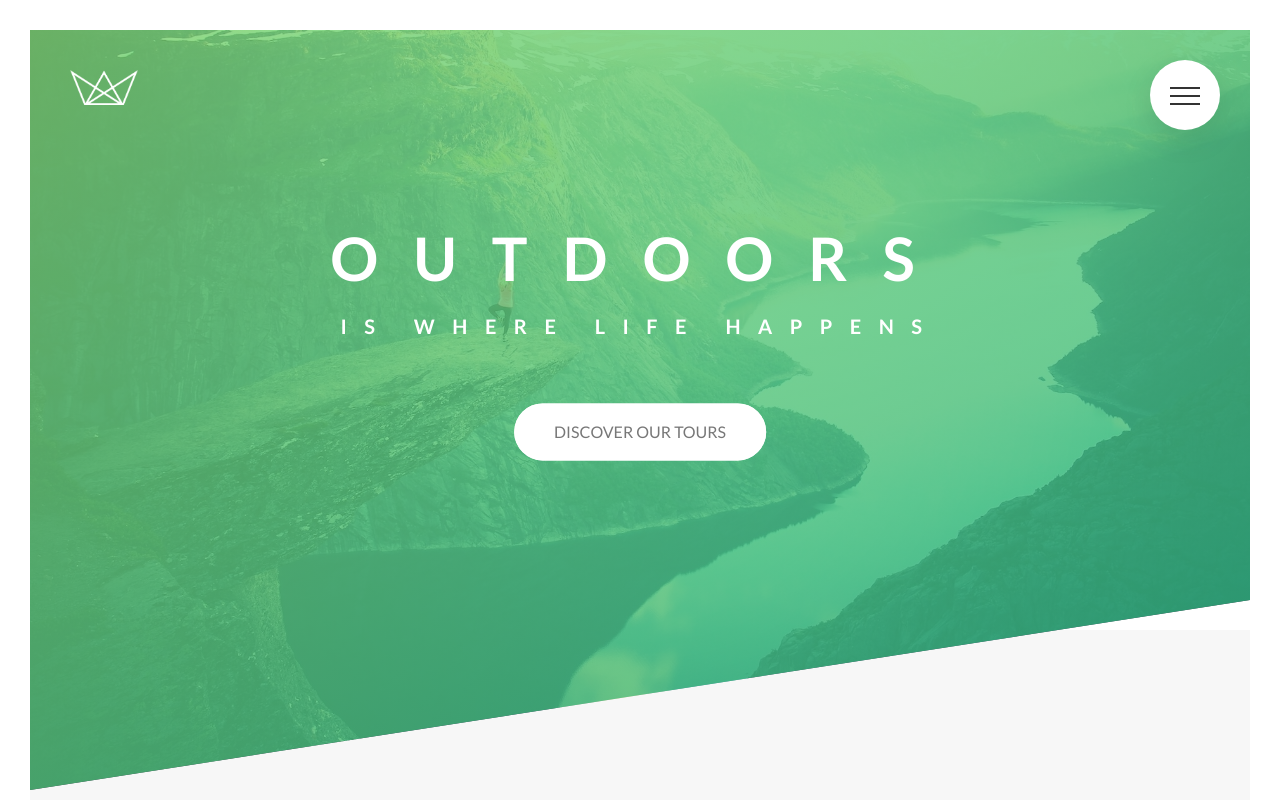
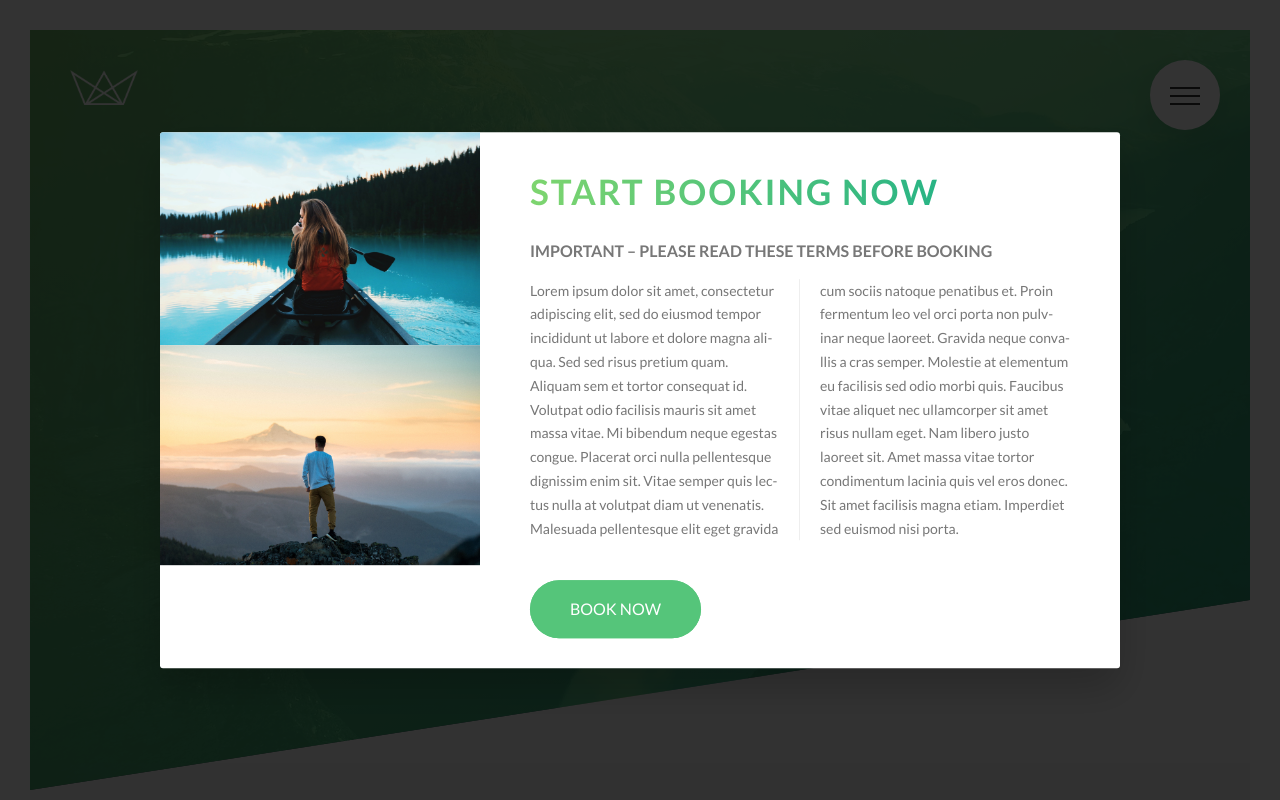
Before and after one commit to DeepLearnerSC/Natours-Project, a website: page index.html in a window 1280 px wide. Shown: the top 800 px of the page. Drawn offline with Linux system fonts and the light colour scheme.

Commit message:
add popup: 2img and 2columns

```diff
--- a/index.html
+++ b/index.html
@@ -412,7 +412,31 @@
       </div>
   </footer>
 
-
+  <div class="popup" id="popup">
+    <div class="popup__content">
+        <div class="popup__left">
+            <img src="img/nat-8.jpg" alt="Tour photo" class="popup__img">
+            <img src="img/nat-9.jpg" alt="Tour photo" class="popup__img">
+        </div>
+        <div class="popup__right">
+            <!-- <a href="#section-tours" class="popup__close">&times;</a> -->
+            <h2 class="heading-secondary u-margin-bottom-small">Start booking now</h2>
+            <h3 class="heading-tertiary u-margin-bottom-small">Important &ndash; Please read these terms before booking</h3>
+            <p class="popup__text">
+                Lorem ipsum dolor sit amet, consectetur adipiscing elit, sed do eiusmod tempor incididunt ut labore et dolore magna aliqua.
+                Sed sed risus pretium quam. Aliquam sem et tortor consequat id. Volutpat odio facilisis mauris sit
+                amet massa vitae. Mi bibendum neque egestas congue. Placerat orci nulla pellentesque dignissim enim
+                sit. Vitae semper quis lectus nulla at volutpat diam ut venenatis. Malesuada pellentesque elit eget
+                gravida cum sociis natoque penatibus et. Proin fermentum leo vel orci porta non pulvinar neque laoreet.
+                Gravida neque convallis a cras semper. Molestie at elementum eu facilisis sed odio morbi quis. Faucibus
+                vitae aliquet nec ullamcorper sit amet risus nullam eget. Nam libero justo laoreet sit. Amet massa
+                vitae tortor condimentum lacinia quis vel eros donec. Sit amet facilisis magna etiam. Imperdiet sed
+                euismod nisi porta.
+            </p>
+            <a href="#" class="btn btn--green">Book now</a>
+        </div>
+    </div>
+</div>
 
 
     </main>
--- a/sass/abstracts/_mixins.scss
+++ b/sass/abstracts/_mixins.scss
@@ -5,3 +5,10 @@
         clear: both
     }
 }
+
+@mixin absCenter {
+    position: absolute;
+    top: 50%;
+    left: 50%;
+    transform: translate(-50%, -50%);
+}
--- /dev/null
+++ b/sass/components/_popup.scss
@@ -0,0 +1,93 @@
+.popup {
+    height: 100vh;
+    width: 100%;
+    position: fixed;
+    top: 0;
+    left: 0;
+    background-color: rgba($color-black, .8);
+    z-index: 9999;
+    // opacity: 0;
+    // visibility: hidden;
+    // transition: all .3s;
+
+    &__content {
+        @include absCenter;
+
+        width: 75%;
+        background-color: $color-white;
+        box-shadow: 0 2rem 4rem rgba($color-black, .2);
+        border-radius: 3px;
+        display: table;
+        overflow: hidden;
+    //     opacity: 0;
+    //     transform: translate(-50%, -50%) scale(.25);
+    //     transition: all .5s .2s;
+    }
+
+    &__left {
+        width: 33.333333%;
+        display: table-cell;
+    }
+
+    &__right {
+        width: 66.6666667%;
+        display: table-cell;
+        vertical-align: middle;
+        padding: 3rem 5rem;
+    }
+
+    &__img {
+        display: block;
+        width: 100%;
+    }
+
+    &__text {
+        font-size: 1.4rem;
+        margin-bottom: 4rem;
+
+        column-count: 2;
+        column-gap: 4rem; //1em = 14px;
+        // vertical line
+        column-rule: 1px solid $color-grey-light-2;
+
+        hyphens: auto;
+        -ms-hyphens: auto;
+        -webkit-hyphens: auto;
+
+        -moz-column-count: 2;
+        -moz-column-gap: 4rem; //1em = 14px;
+        -moz-column-rule: 1px solid $color-grey-light-2;
+
+        -moz-hyphens: auto;
+    }
+
+    // //Open states
+    // &:target {
+    //     opacity: 1;
+    //     visibility: visible;
+    // }
+
+    // &:target &__content {
+    //     opacity: 1;
+    //     transform: translate(-50%, -50%) scale(1);
+    // }
+
+    // &__close {
+    //     &:link,
+    //     &:visited {
+    //         color: $color-grey-dark;
+    //         position: absolute;
+    //         top: 2.5rem;
+    //         right: 2.5rem;
+    //         font-size: 3rem;
+    //         text-decoration: none;
+    //         display: inline-block;
+    //         transition: all .2s;
+    //         line-height: 1;
+    //     }
+
+    //     &:hover {
+    //         color: $color-primary;
+    //     }
+    // }
+}
--- a/sass/main.scss
+++ b/sass/main.scss
@@ -14,6 +14,7 @@
 @import "components/feature-box";
 @import "components/story";
 @import "components/form";
+@import "components/popup";
 
 @import "pages/home";
 
```
Also changed, not shown: css/style.css.
